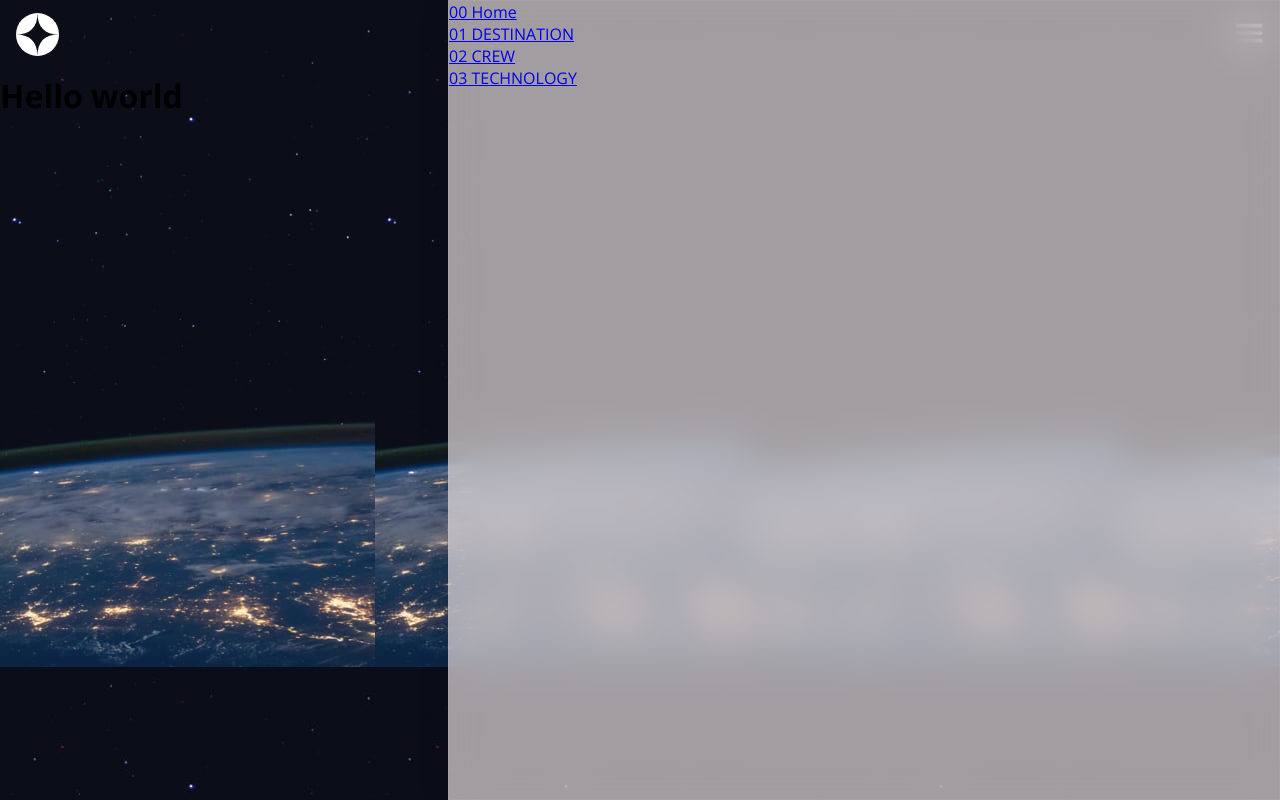
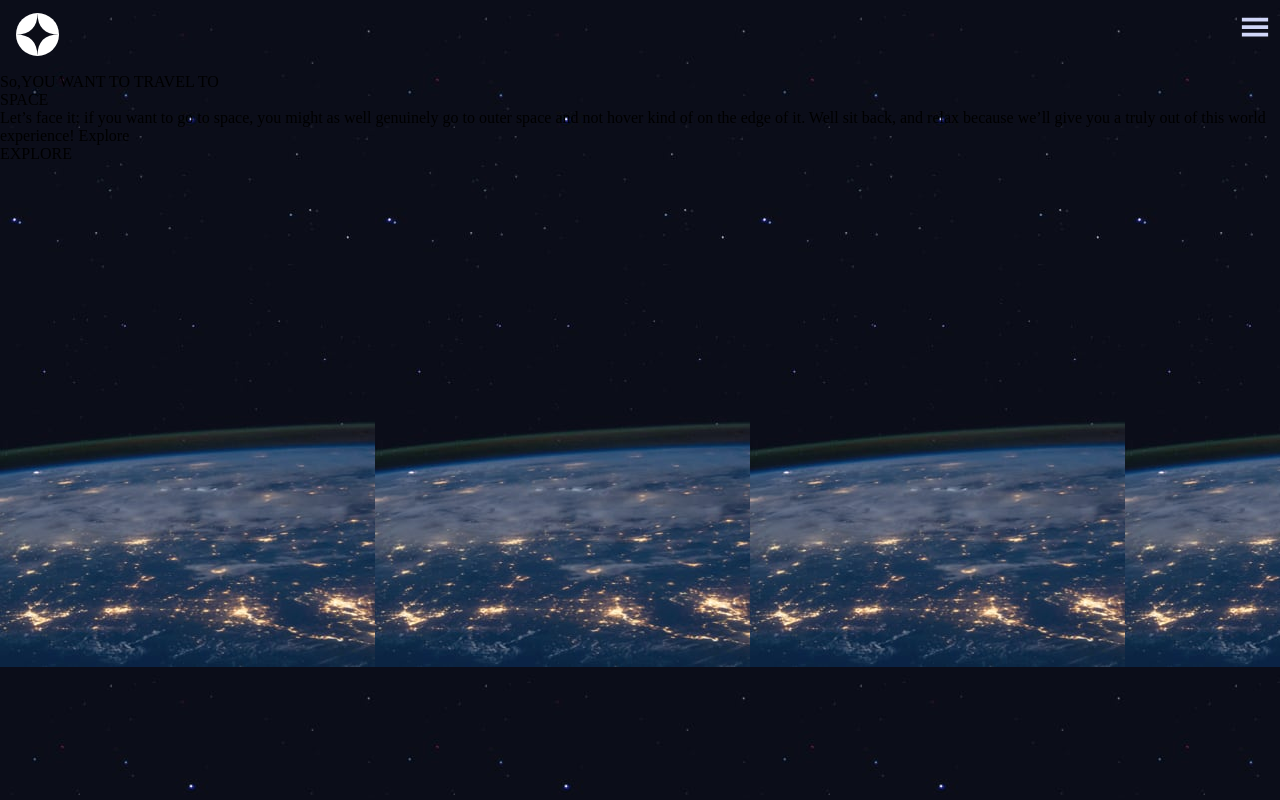
Before and after one commit to MARKOTHEDEV/space-proj, a React (Create React App) app: page / in a window 1280 px wide. Built offline with nearby package versions, Linux system fonts and the light colour scheme; a web font is replaced by a local one.

Commit message:
finish with the nav bar styling

```diff
--- a/src/App.css
+++ b/src/App.css
@@ -4,6 +4,6 @@
   box-sizing: border-box;
   margin: 0;
   padding: 0;
+  font-family: 'Open Sans', sans-serif;
   font-family: 'Bellefair', serif;
-  font-family: 'Open Sans', sans-serif;
 }
--- a/src/App.tsx
+++ b/src/App.tsx
@@ -1,11 +1,22 @@
+import { ThemeProvider } from 'styled-components';
 import './App.css';
 import Home from './pages/Home/Home';
 
+
+const theme ={
+    textColor:{
+      "whiteColor":"#FFFFFF",
+
+
+    }
+}
 function App() {
   return (
-    <div className="App">
-      <Home />
-    </div>
+    <ThemeProvider theme={theme}>
+          <div className="App">
+            <Home />
+          </div>
+    </ThemeProvider>
   );
 }
 
--- a/src/Components/Nav/Nav.style.tsx
+++ b/src/Components/Nav/Nav.style.tsx
@@ -10,6 +10,7 @@ display:flex;
 justify-content: space-around;
 justify-content: space-between;
 align-items: center;
+position: relative;
 `
 
 
@@ -24,30 +25,63 @@ img{
 `
 
 export const HamBurgerMenuStyle =styled.div`
-color:#ffffff;
+position: absolute;
+top:12px;
+right:10px;
+
+color:#D0D6F9;
 font-size: 30px;
 cursor: pointer;
 font-weight: 100;
+z-index: 800px;
 `
 
+interface NavLinksContainerType{
+    showPhoneNav:boolean
+}
 
-
-export  const NavLinks = styled.ul`
+export  const NavLinksContainer = styled.ul`
+/* display: none; */
     list-style-type: none;
-    border: 1px solid red;
+    /* border: 1px solid red; */
+    transform: ${(props:NavLinksContainerType)=>props.showPhoneNav?"translateX(0)":"translateX(100%)"};
     position: fixed;
     top: 0;
     right: 0;
     height: 100vh;
-   width: 65%;
-/* From https://css.glass */
-background: rgba(237, 228, 228, 0.67);
-/* border-radius: 16px; */
-box-shadow: 0 4px 30px rgba(0, 0, 0, 0.1);
-backdrop-filter: blur(20px);
--webkit-backdrop-filter: blur(20px);
-border: 1px solid rgba(237, 228, 228, 0.07);
+    width: 65%;
+    transition: transform 1s ease-in-out;
+    backdrop-filter: blur(10px) ;
+    background-color: rgba(255, 255, 255, 0.068);
+
 `
 export  const NavLink = styled.li`
 
+    text-decoration: none;
+    /* border: 1px solid red; */
+
+
+    &:first-child{
+        /* border:  1px solid yellow; */
+        margin-top: 90px;
+    }
+a{
+  padding: .7rem 1.2rem;
+  cursor: pointer;
+  display:inline-block;
+  color: #FFFFFF;
+  word-spacing: 2px;
+  /* font-weight: 28px; */
+  text-decoration: transparent;
+  font-size: 16px;
+  text-transform:uppercase ;
+
+}
+
+span{
+    font-weight: 700;
+    word-spacing: -2px;
+  font-size: 15px;
+
+}
 `
--- a/src/Components/Nav/Nav.tsx
+++ b/src/Components/Nav/Nav.tsx
@@ -1,43 +1,48 @@
 import { Link } from "react-router-dom";
 import {MainNavContainer,
     LogoContainer,HamBurgerMenuStyle,
-    NavLinks,NavLink
+    NavLinksContainer,NavLink
 } from "./Nav.style";
 import Logo from "../../assets/image/general/logo.svg";
 import {GiHamburgerMenu} from "react-icons/gi";
+import {RiCloseFill} from  "react-icons/ri";
+import { useState } from "react";
 const Nav =()=>{
 
-
+    const [phoneHamState,setPhoneHamState] = useState<boolean>(false)
 
     return (
-       <MainNavContainer>
+       <MainNavContainer >
 
                 <LogoContainer>
                         <img src={Logo}/>
                 </LogoContainer>
 
 
-                <NavLinks>
+                <NavLinksContainer showPhoneNav={phoneHamState}>
                         <NavLink>
-                            <a href="#">00 Home</a>
+                            <a href="#"><span>00</span> Home</a>
                         </NavLink>
 
                         <NavLink>
-                        <a href="#">01 DESTINATION</a>
+                        <a href="#"><span>01</span> DESTINATION</a>
                         </NavLink>
 
                         <NavLink>
-                            <a href="#">02 CREW</a>
+                            <a href="#"><span>02</span> CREW</a>
                         </NavLink>
 
                         <NavLink>
-                            <a href="#">03 TECHNOLOGY</a>
+                            <a href="#">
+                        <span>0 3</span> TECHNOLOGY</a>
                         </NavLink>
-                </NavLinks>
+                </NavLinksContainer>
 
-                <HamBurgerMenuStyle>
+                <HamBurgerMenuStyle  onClick={(e)=>setPhoneHamState(!phoneHamState)}>
+                    {phoneHamState?
+                        <RiCloseFill/>:<GiHamburgerMenu/>
+                    }
 
-                        <GiHamburgerMenu />
                 </HamBurgerMenuStyle>
 
        </MainNavContainer>
--- a/src/pages/Home/Home.style.tsx
+++ b/src/pages/Home/Home.style.tsx
@@ -13,3 +13,9 @@ export const HeroImageBackground = styled.div`
 
 
 `
+
+export const HeroContainer = styled.div``
+export const HeroContentContainer = styled.div``
+export const HeroHeadingText = styled.div``
+
+export const RoundExplore = styled.div``
--- a/src/pages/Home/Home.tsx
+++ b/src/pages/Home/Home.tsx
@@ -1,4 +1,7 @@
-import {HeroImageBackground} from "./Home.style";
+import {
+    HeroImageBackground,
+    HeroContainer,HeroContentContainer,HeroHeadingText,RoundExplore
+} from "./Home.style";
 import Nav from "../../Components/Nav/Nav";
 
 
@@ -11,7 +14,20 @@ const Home = ()=>{
 
             <Nav/>
 
-            <h1>Hello world</h1>
+            <HeroContainer>
+
+                <HeroContentContainer>
+                        <p>So,YOU WANT TO TRAVEL TO</p>
+                            <HeroHeadingText>
+                                SPACE
+                            </HeroHeadingText>
+                        <p>Let’s face it; if you want to go to space, you might as well genuinely go to outer space and not hover kind of on the edge of it. Well sit back, and relax because we’ll give you a truly out of this world experience! Explore</p>
+                </HeroContentContainer>
+
+                <RoundExplore>
+                    <p>EXPLORE</p>
+                </RoundExplore>
+            </HeroContainer>
 
         </HeroImageBackground>
     )
```
